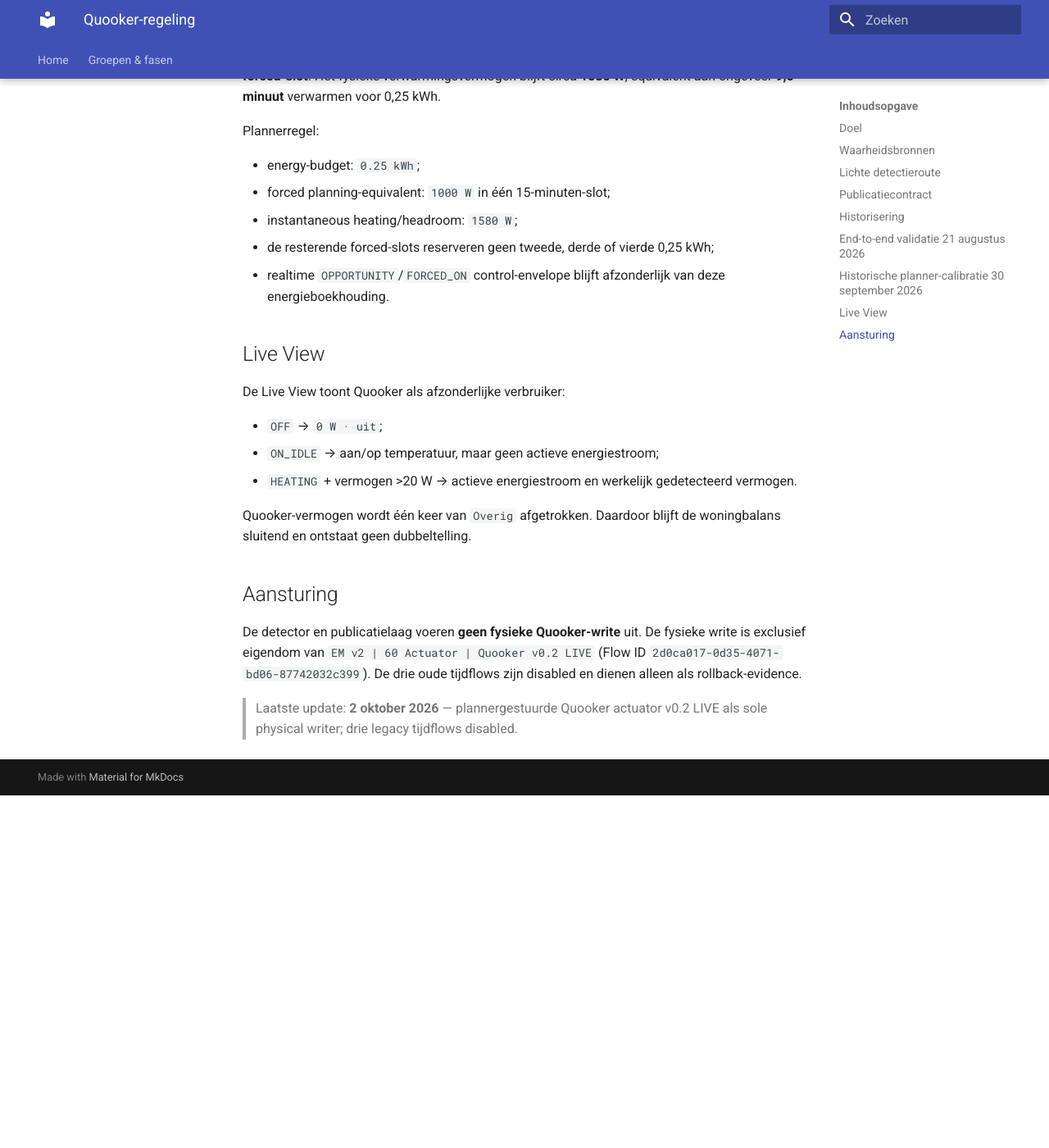
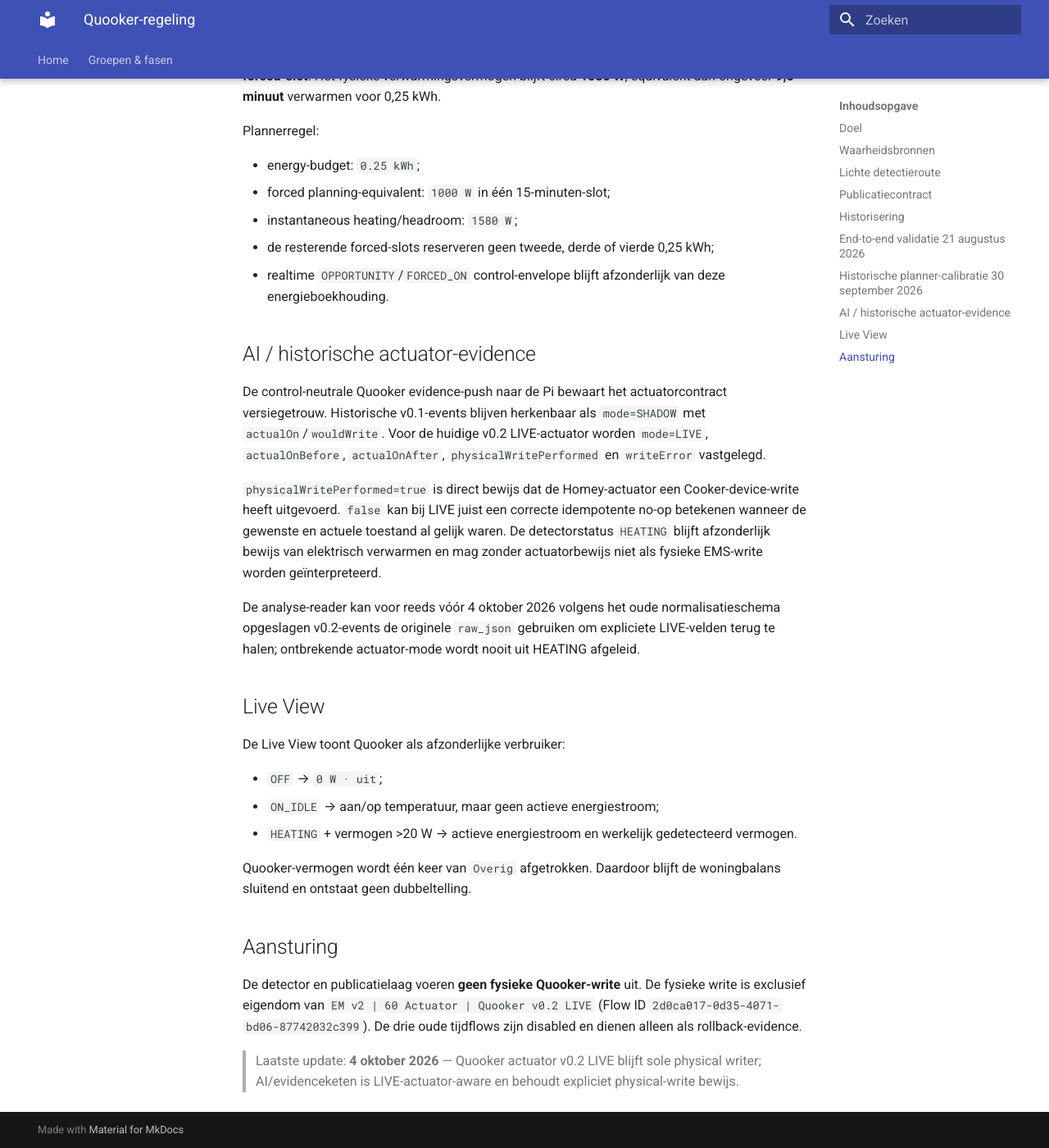
Before and after one commit to OnsKasteeltje/homey-energy-manual, an MkDocs documentation site: the page built from docs/quooker.md, in a window 1280 px wide and 1400 px high, scrolled down 2781 px. Shown: the whole window at 82% size. Built offline with MkDocs 1.6.1 and Material for MkDocs 9.7.7, drawn with Linux system fonts in a browser that asks for light colours; before the commit the page ends 3751 px from its top, so only the background shows below that.

Commit message:
fix(quooker-ai): align LIVE evidence (docs/quooker.md)

```diff
--- a/docs/quooker.md
+++ b/docs/quooker.md
@@ -97,6 +97,14 @@
 - de resterende forced-slots reserveren geen tweede, derde of vierde 0,25 kWh;
 - realtime `OPPORTUNITY`/`FORCED_ON` control-envelope blijft afzonderlijk van deze energieboekhouding.
 
+## AI / historische actuator-evidence
+
+De control-neutrale Quooker evidence-push naar de Pi bewaart het actuatorcontract versiegetrouw. Historische v0.1-events blijven herkenbaar als `mode=SHADOW` met `actualOn`/`wouldWrite`. Voor de huidige v0.2 LIVE-actuator worden `mode=LIVE`, `actualOnBefore`, `actualOnAfter`, `physicalWritePerformed` en `writeError` vastgelegd.
+
+`physicalWritePerformed=true` is direct bewijs dat de Homey-actuator een Cooker-device-write heeft uitgevoerd. `false` kan bij LIVE juist een correcte idempotente no-op betekenen wanneer de gewenste en actuele toestand al gelijk waren. De detectorstatus `HEATING` blijft afzonderlijk bewijs van elektrisch verwarmen en mag zonder actuatorbewijs niet als fysieke EMS-write worden geïnterpreteerd.
+
+De analyse-reader kan voor reeds vóór 4 oktober 2026 volgens het oude normalisatieschema opgeslagen v0.2-events de originele `raw_json` gebruiken om expliciete LIVE-velden terug te halen; ontbrekende actuator-mode wordt nooit uit HEATING afgeleid.
+
 ## Live View
 
 De Live View toont Quooker als afzonderlijke verbruiker:
@@ -111,4 +119,4 @@
 
 De detector en publicatielaag voeren **geen fysieke Quooker-write** uit. De fysieke write is exclusief eigendom van `EM v2 | 60 Actuator | Quooker v0.2 LIVE` (Flow ID `2d0ca017-0d35-4071-bd06-87742032c399`). De drie oude tijdflows zijn disabled en dienen alleen als rollback-evidence.
 
-> Laatste update: **2 oktober 2026** — plannergestuurde Quooker actuator v0.2 LIVE als sole physical writer; drie legacy tijdflows disabled.
+> Laatste update: **4 oktober 2026** — Quooker actuator v0.2 LIVE blijft sole physical writer; AI/evidenceketen is LIVE-actuator-aware en behoudt expliciet physical-write bewijs.
```
